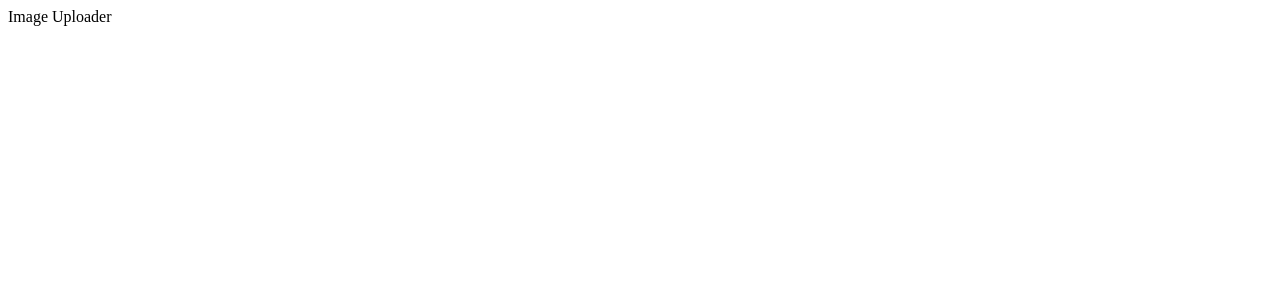
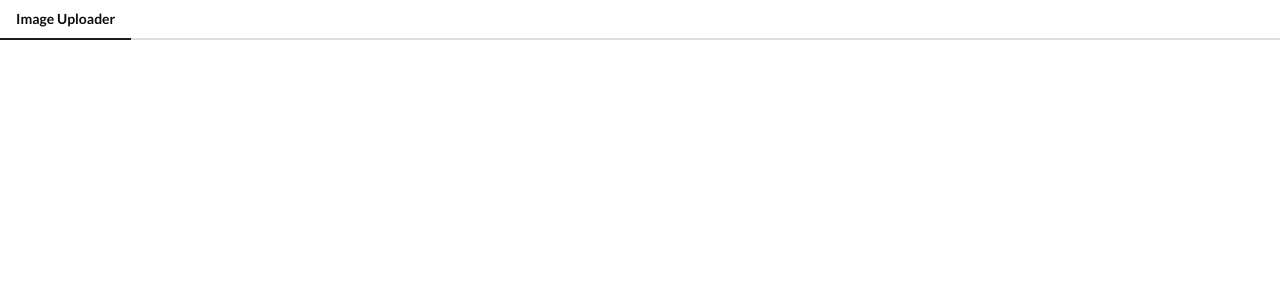
Before and after one commit to leoadamo/image-uploader, a Vue app: page / in a window 1280 px wide. Shown: the top 300 px of the page. Built offline with nearby package versions, Linux system fonts and the light colour scheme.

Commit message:
styling header

```diff
--- a/package.json
+++ b/package.json
@@ -9,6 +9,7 @@
   },
   "dependencies": {
     "core-js": "^3.6.4",
+    "semantic-ui-css": "^2.4.1",
     "vue": "^2.6.11"
   },
   "devDependencies": {
--- a/src/components/templates/AppHeader.vue
+++ b/src/components/templates/AppHeader.vue
@@ -1,5 +1,7 @@
 <template>
-  <header>Image Uploader</header>
+  <header class="ui secondary pointing menu">
+    <a href="/" class="active item">Image Uploader</a>
+  </header>
 </template>
 
 <script>
--- a/src/main.js
+++ b/src/main.js
@@ -1,5 +1,8 @@
 import Vue from 'vue';
 import App from './App';
+
+/* VENDORS */
+import 'semantic-ui-css/semantic.min.css';
 
 new Vue({
   render: h => h(App)
```
Also changed, not shown: 1 other file (tests, documents, lock files or other folders).
